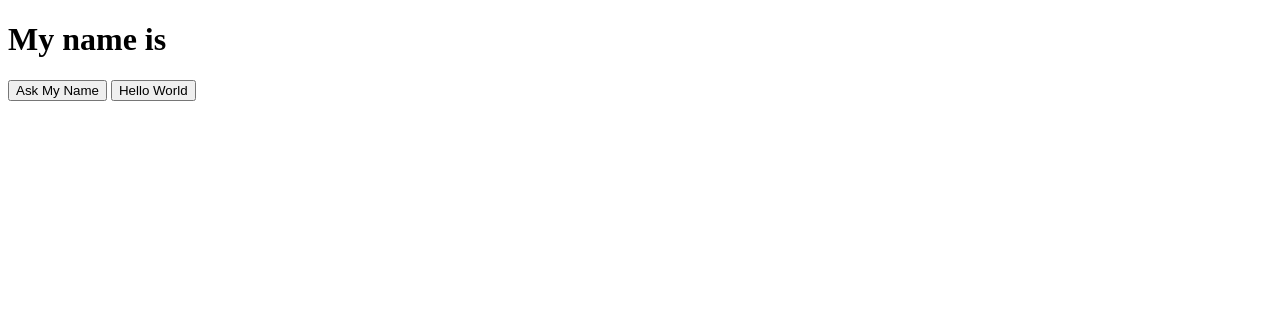
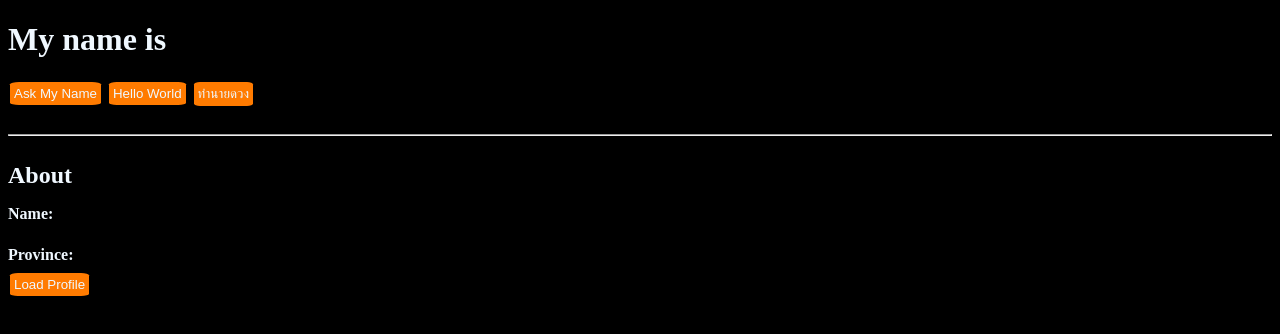
Before and after one commit to starjul/julalukp.git.io, a plain HTML site: page intro-to-js/index.html in a window 1280 px wide. Drawn offline with Linux system fonts and the light colour scheme.

Commit message:
[New Assignment]

```diff
--- /dev/null
+++ b/intro-to-js/index.css
@@ -0,0 +1,24 @@
+body{
+    background-color:rgb(0, 0, 0);
+    color: aliceblue;
+}
+
+button{
+    border-radius: 10%;
+    background-color: rgb(255, 123, 0);
+    border: 0px;
+    color: aliceblue;
+    margin: 2px;
+    padding: 4px;
+}
+.d-flex{
+    display: flex;
+}
+
+.data{
+    align-items: center;
+}
+
+h2{
+    margin: 0px;
+}
--- a/intro-to-js/index.html
+++ b/intro-to-js/index.html
@@ -5,11 +5,32 @@
     <meta http-equiv="X-UA-Compatible" content="IE=edge" />
     <meta name="viewport" content="width=device-width, initial-scale=1.0" />
     <title>Document</title>
+    <link rel="stylesheet" href="./index.css" />
   </head>
   <body>
     <h1 id="my-name">My name is</h1>
     <button id="ask-name" onclick="askMyName()">Ask My Name</button>
     <button id="hello" onclick="helloWorld()">Hello World</button>
+    <button id="" onclick="calAge()">ทำนายดวง</button>
+    <br />
+    <br />
+    <hr />
+    <br>
+    <h2>About</h2>
+    <div class="d-flex data">
+      <p>
+        <strong>Name: </strong>
+      </p>
+      <p id="fname"></p>
+    </div>
+    <div class="d-flex data">
+      <strong>Province: </strong>
+      <p id="my-province"></p>
+    </div>
+    <button onclick="loadProfile()">Load Profile</button>
+
     <script src="./julaluk.js"></script>
+
+    <h2></h2>
   </body>
 </html>
--- a/intro-to-js/julaluk.js
+++ b/intro-to-js/julaluk.js
@@ -9,3 +9,16 @@ function askMyName() {
     const h1message = document.getElementById("my-name").innerHTML
     alert(h1message + " อย่าไปหยอง เพราะเราไม่ใช่หมู")
  }
+
+ function calAge() {
+    let yearofBirth = prompt("Please enter your year of birth");
+    yourAge = 2022 - Number(yearofBirth);
+    alert(`ยินดีด้วย, นายอยู่ในประเทศเก๊กฮวยนี้มา ${yourAge} ปีแล้ว`)
+ }
+
+ function loadProfile() {
+   myName = "Julaluk" ;
+   myProvince = "Khon Kaen" ;
+   document.getElementById("fname").innerHTML = myName ;
+   document.getElementById("my-province").innerHTML = myProvince;
+}
```
